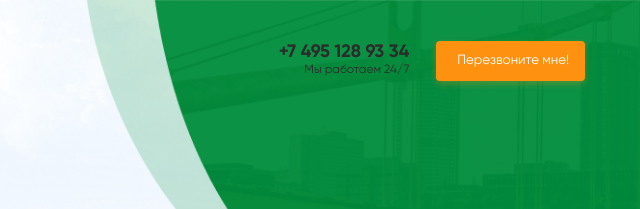
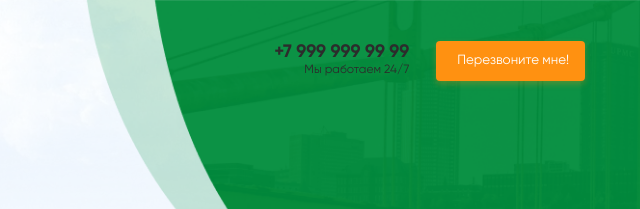
Before and after one commit to Dellarius23/Mister-Ransom, a plain HTML site: page index.html in a window 1280 px wide. Shown: the top 209 px of the page, 640-1280 px from the left. Drawn offline with nearby package versions, Linux system fonts and the light colour scheme; a script that the page names is missing.

Commit message:
Update index.html

```diff
--- a/index.html
+++ b/index.html
@@ -34,7 +34,7 @@
         </nav>
         <div class="header__contacts">
             <div class="header__number">
-                +7 495 128 93 34
+                +7 999 999 99 99
                 <span>Мы работаем 24/7</span>
             </div>
 
```
